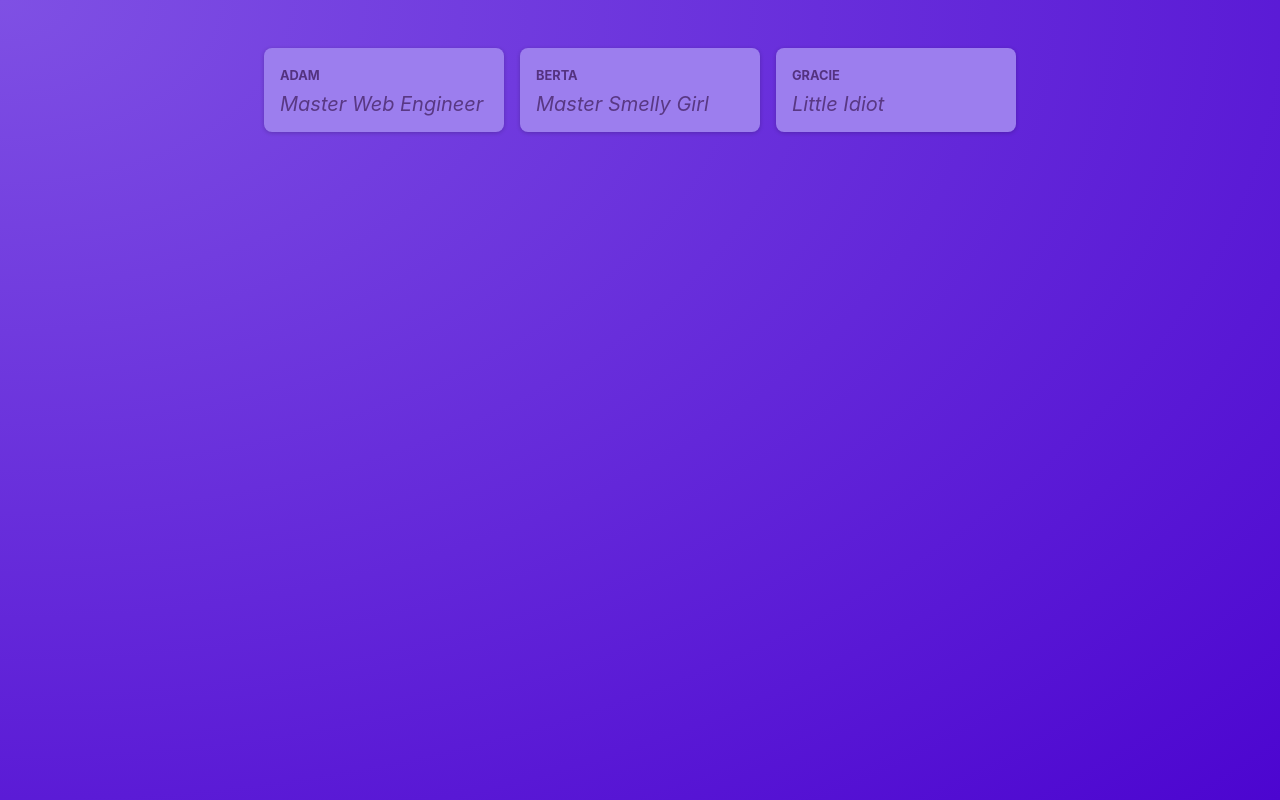
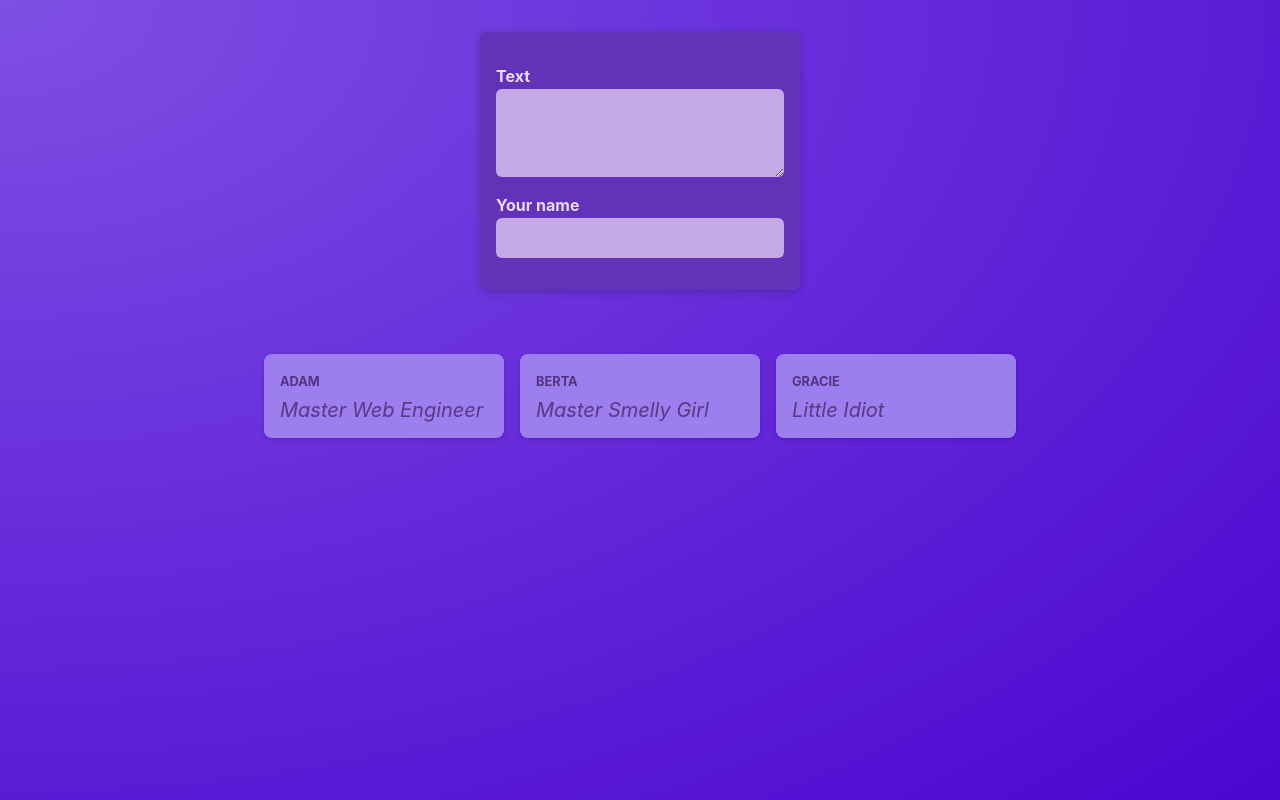
Before and after one commit to Adam-brightloop/trudge, a React (Vite) app: page / in a window 1280 px wide. Built offline with nearby package versions, Linux system fonts and the light colour scheme.

Commit message:
onChange event handler in NewPost component

```diff
--- /dev/null
+++ b/src/components/NewPost.jsx
@@ -0,0 +1,23 @@
+import classes from './NewPost.module.css';
+
+function NewPost() {
+  function changeBodyHandler(event) {
+    const body = event.target.value;
+    console.log(body);
+
+  }
+  return (
+    <form className={classes.form}>
+      <p>
+        <label htmlFor="body">Text</label>
+        <textarea id="body" required rows={3} onChange={changeBodyHandler}/>
+      </p>
+      <p>
+        <label htmlFor="name">Your name</label>
+        <input type="text" id="name" required />
+      </p>
+    </form>
+  );
+}
+
+export default NewPost;
--- /dev/null
+++ b/src/components/NewPost.module.css
@@ -0,0 +1,55 @@
+.form {
+    background-color: #6233b9;
+    padding: 1rem;
+    width: 20rem;
+    margin: 2rem auto;
+    border-radius: 6px;
+    box-shadow: 0 2px 8px rgba(0, 0, 0, 0.2);
+  }
+
+  .form label {
+    display: block;
+    margin-bottom: 0.05rem;
+    color: #eadbfb;
+    font-weight: bold;
+  }
+
+  .form input,
+  .form textarea {
+    display: block;
+    width: 100%;
+    font: inherit;
+    padding: 0.5rem;
+    border-radius: 6px;
+    border: none;
+    background-color: #c4a9e4;
+    color: #28262c;
+  }
+
+  .actions {
+    display: flex;
+    justify-content: flex-end;
+    gap: 0.5rem;
+  }
+
+  .actions button {
+    cursor: pointer;
+    font: inherit;
+    padding: 0.5rem 1.5rem;
+    border: none;
+    border-radius: 4px;
+    background-color: #34036c;
+    color: #e5d5f7;
+  }
+
+  .actions button:hover {
+    background-color: #23014a;
+  }
+
+  .actions button[type='button'] {
+    background-color: transparent;
+  }
+
+  .actions button[type='button']:hover {
+    color: #d1bee6;
+  }
--- a/src/components/PostList.jsx
+++ b/src/components/PostList.jsx
@@ -1,12 +1,16 @@
-import Post from './Post'; // Import the Post component
+import Post from './Post';
+import NewPost from './NewPost'; // Import the Post component
 import classes from './PostList.module.css'; // Import the CSS module for styling
 function PostList(){
     return (
-        <ul className={classes.posts}>
+        <>
+            <NewPost />
+            <ul className={classes.posts}>
             <Post author="Adam" body="Master Web Engineer" />
             <Post author="Berta" body="Master Smelly Girl" />
             <Post author="Gracie" body="Little Idiot" />
-        </ul>
+            </ul>
+        </>
 
     );
 }
```
